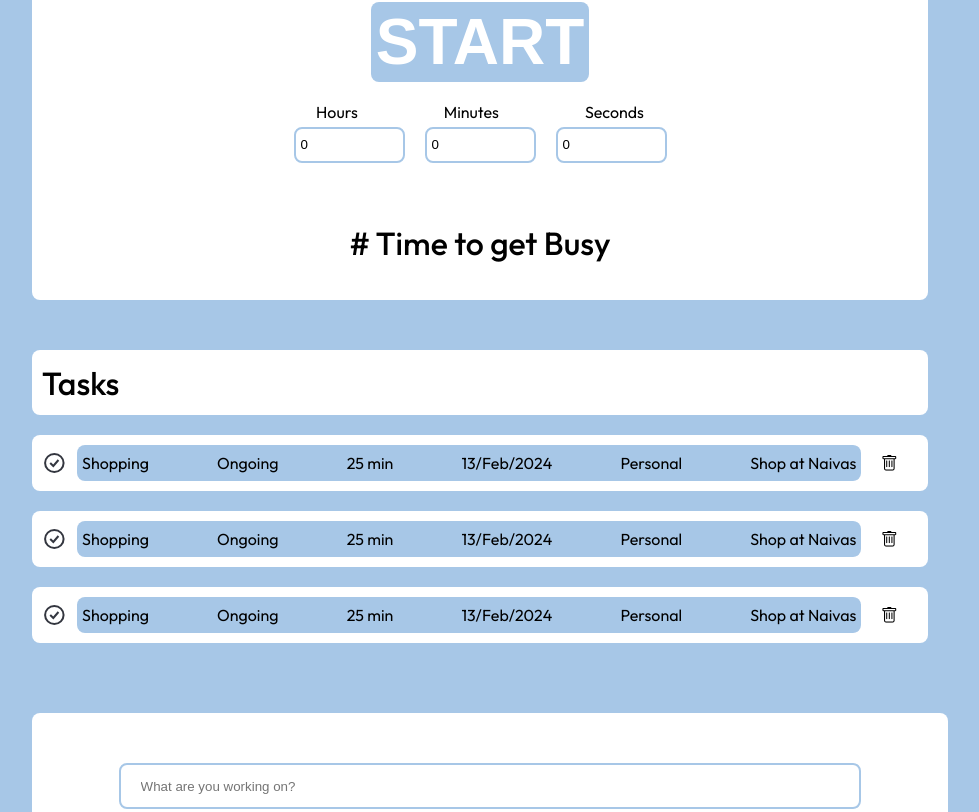
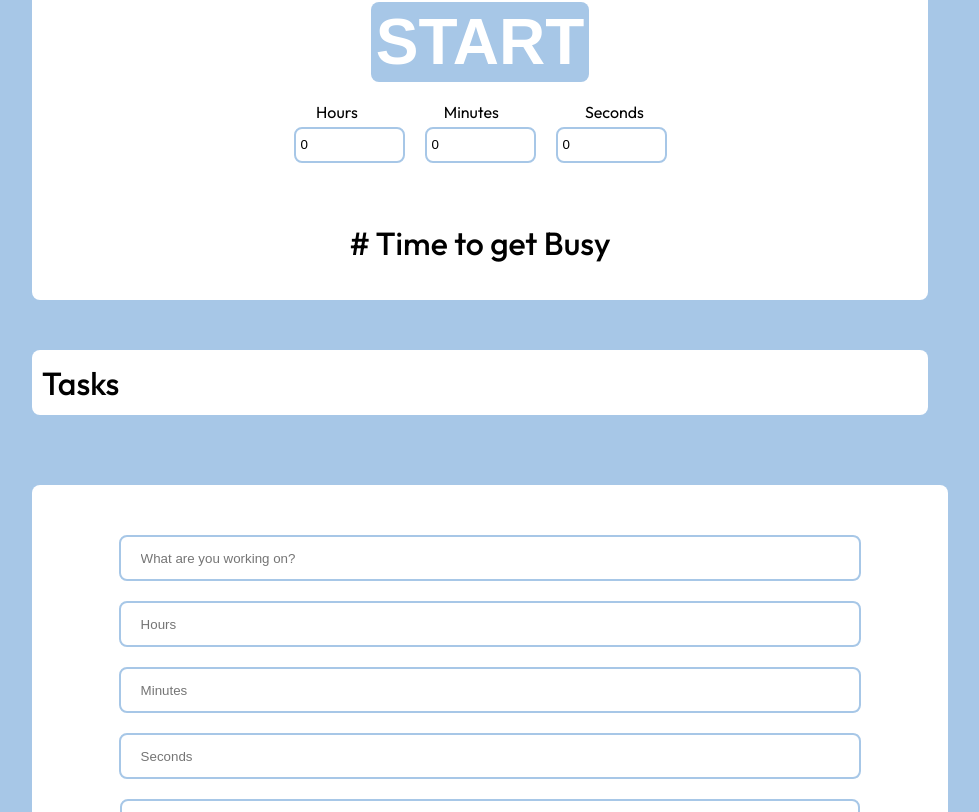
Before and after one commit to VelmaKimani/focus-timer, a React (Create React App) app in the folder client/: page / in a window 1280 px wide. Shown: the part 413-1225 px from the top of the page, without its empty margins (160-1139 px from the left). Built offline with nearby package versions, Linux system fonts and the light colour scheme.

Commit message:
Fetching tasks correctly

```diff
--- a/client/src/pages/Home.js
+++ b/client/src/pages/Home.js
@@ -10,8 +10,8 @@ import deleteIcon from '../images/Trash.svg'
 
 export default function Home() {
 
-  const { createTask } = useContext(TasksContext);
-  const { user,userData } = useContext(UserContext);
+  const { createTask, tasks } = useContext(TasksContext);
+  const { user} = useContext(UserContext);
 
 
   const [hours, setHours] = useState(0);
@@ -159,42 +159,24 @@ export default function Home() {
       </div>
       <div className='taskscontainer'>
         <div className='tasktitle'>Tasks</div>
+          {tasks.map(task => (
           <div className='tasksec'>
+            <div key={task.id}>
               <img  src={check} alt="check" />
               <div className='taskdetails'>
-            <div>Shopping</div>
-            <div>Ongoing</div>
-            <div>25 min</div>
-            <div>13/Feb/2024</div>
-            <div>Personal</div>
-            <div>Shop at Naivas</div>
+                <div>{task.title}</div>
+                <div>{task.completed ? 'Completed' : 'Ongoing'}</div>
+                <div>{task.hours} hrs {task.minutes} mins {task.seconds} seconds</div>
+                <div>{task.date}</div>
+                <div>{task.category}</div>
+                <div>{task.description}</div>
               </div>
+              {/* Implement delete task functionality here */}
               <img className='deleteIcon' src={deleteIcon} alt='delete'/>
             </div>
-        <div className='tasksec'>
-            <img  src={check} alt="check" />
-          <div className='taskdetails'>
-            <div>Shopping</div>
-            <div>Ongoing</div>
-            <div>25 min</div>
-            <div>13/Feb/2024</div>
-            <div>Personal</div>
-            <div>Shop at Naivas</div>
           </div>
-          <img className='deleteIcon' src={deleteIcon} alt='delete'/>
-        </div>
-        <div className='tasksec'>
-            <img  src={check} alt="check" />
-          <div className='taskdetails'>
-            <div>Shopping</div>
-            <div>Ongoing</div>
-            <div>25 min</div>
-            <div>13/Feb/2024</div>
-            <div>Personal</div>
-            <div>Shop at Naivas</div>
-          </div>
-          <img className='deleteIcon' src={deleteIcon} alt='delete'/>
-        </div>
+          ))}
+
         <form className='addtasksec' onSubmit={handleTaskSubmit}>
           <input type='text' placeholder='What are you working on?' value={title} onChange={(e) => setTitle(e.target.value)}/>
           <input type='number' placeholder='Hours' value={hrs} min={0} onChange={(e) => setHrs(e.target.value)}/>
```
Lines whose indentation alone changed are shown as unchanged.
